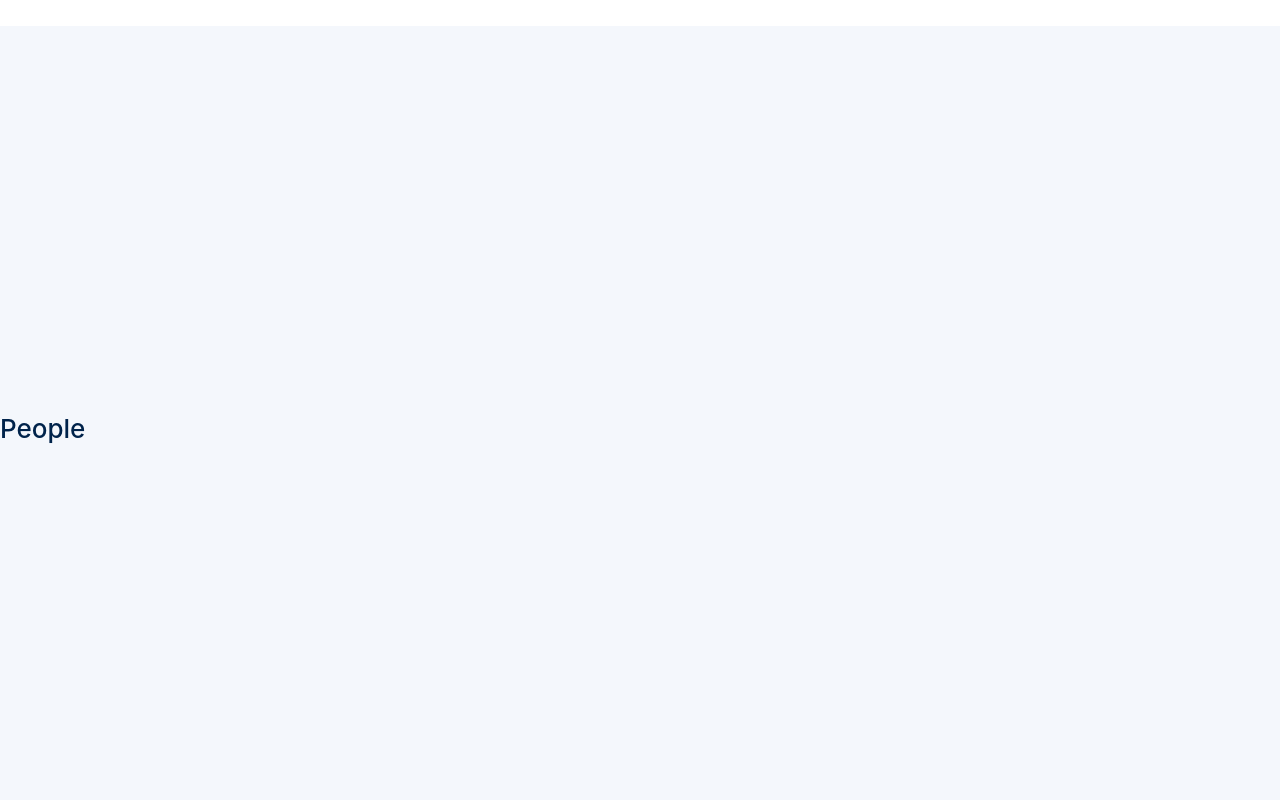
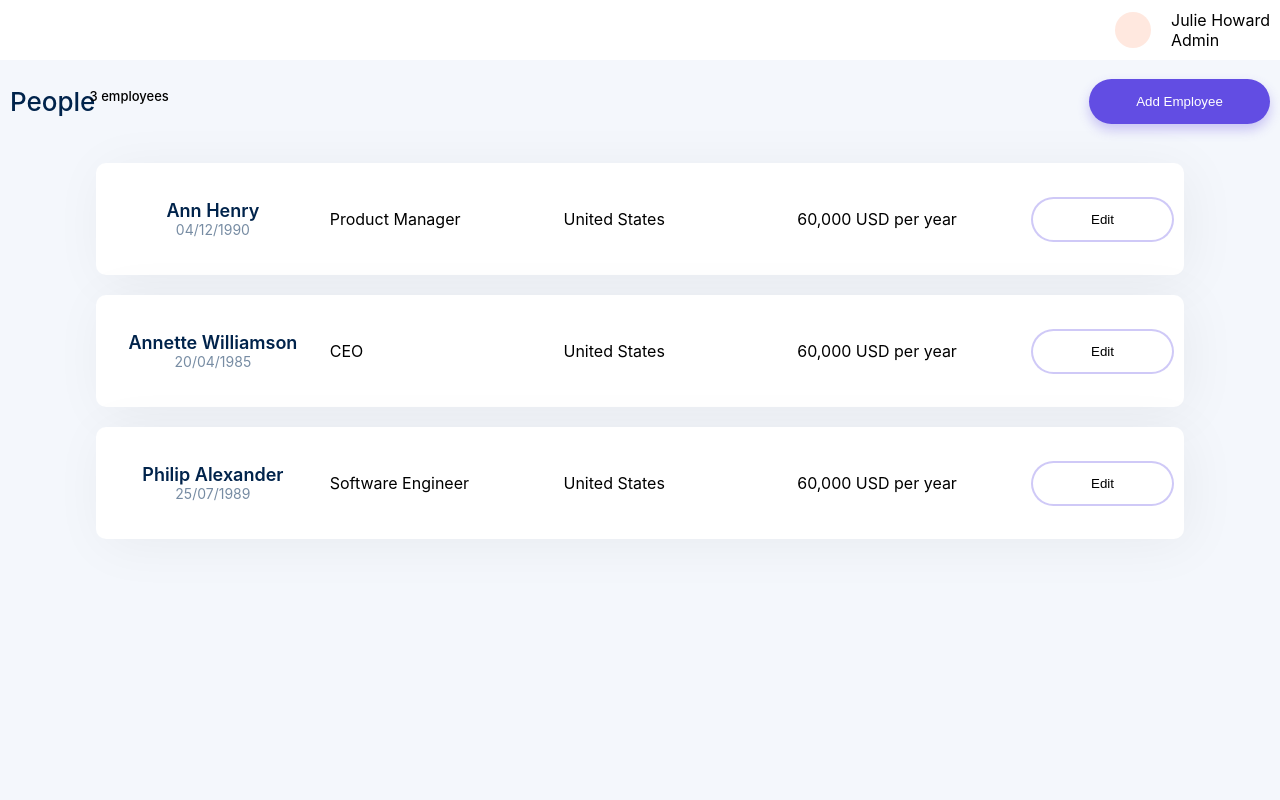
Before and after one commit to sarahpeterson/crud-people-list, a React (Create React App) app: page / in a window 1280 px wide. Shown: the top 800 px of the page. Built offline with nearby package versions, Linux system fonts and the light colour scheme.

Commit message:
very basic design of people page

```diff
--- a/public/index.html
+++ b/public/index.html
@@ -15,6 +15,8 @@
       user's mobile device or desktop. See https://developers.google.com/web/fundamentals/web-app-manifest/
     -->
     <link rel="manifest" href="%PUBLIC_URL%/manifest.json" />
+    <link href="https://fonts.googleapis.com/css2?family=Inter:wght@100&display=swap" rel="stylesheet">
+
     <!--
       Notice the use of %PUBLIC_URL% in the tags above.
       It will be replaced with the URL of the `public` folder during the build.
--- a/src/App.js
+++ b/src/App.js
@@ -8,7 +8,7 @@ function App() {
   const [add, addPerson] = useState(false);
   const [edit, editPerson] = useState(false);
   return (
-    <div style={{ backgroundColor: '#F4F7FC' }}>
+    <div style={{ backgroundColor: '#F4F7FC', height: '200vh' }}>
       <PeopleTable />
     </div>
   );
--- /dev/null
+++ b/src/components/account/index.js
@@ -0,0 +1,54 @@
+import React from 'react';
+
+export default ({ account }) => (
+  <div
+    style={{
+      display: 'flex',
+      justifyContent: 'flex-end',
+      alignItems: 'center',
+      flexDirection: 'row',
+      // position: 'relative',
+      // width: '100%',
+      backgroundColor: '#fff',
+      padding: 10
+    }}
+  >
+    <div
+      style={{
+        // position: 'absolute',
+        // left: 0,
+        // right: 0,
+        // top: 0,
+        // bottom: 0,
+        background: '#FFE8DF',
+        width: 36,
+        height: 36,
+        borderRadius: 36/2
+      }}
+    />
+    <div
+      style={{
+        display: 'flex',
+        flexDirection: 'column',
+        marginLeft: 20
+      }}
+    >
+      <p
+        style={{
+          margin: 0,
+          padding: 0
+        }}
+      >
+        {account.name}
+      </p>
+      <p
+        style={{
+          margin: 0,
+          padding: 0
+        }}
+      >
+        {account.type}
+      </p>
+    </div>
+  </div>
+)
--- a/src/components/common/Button.js
+++ b/src/components/common/Button.js
@@ -1,18 +1,20 @@
 import React from 'react';
 
-export default ({ backgroundColor, text, color }) => (
+export default ({ backgroundColor, text, color, width, border, boxShadow }) => (
   <button
     style={{
-      width: 125,
-      height: 35,
-      borderRadius: 25,
+      width,
+      height: 45,
       borderColor: 'transparent',
       backgroundColor,
       color,
+      border,
+      boxShadow,
       display: 'flex',
       justifyContent: 'center',
       alignItems: 'center',
-      boxShadow: '1px 3px #ccc'
+      // boxShadow: '0px 6px 12px rgba(98, 77, 227, 0.3)',
+      borderRadius: 50
     }}
   >
     <p
--- a/src/components/common/Header.js
+++ b/src/components/common/Header.js
@@ -4,11 +4,11 @@ export default ({ headline, subHeadline }) => (
   <div>
     <p
       style={{
-        fontFmaily: 'Inter',
+        // fontFamily: 'Inter',
         fontStyle: 'normal',
         fontWeight: 500,
         fontSize: 26,
-        lineHeight: 31,
+        // lineHeight: 31,
         color: '#00234B'
       }}
     >
--- a/src/components/peopleTable/index.js
+++ b/src/components/peopleTable/index.js
@@ -2,6 +2,8 @@ import React, { useState } from 'react';
 import Person from '../person';
 import Button from '../common/Button';
 import Header from '../common/Header';
+import Account from '../account';
+import PeopleCount from '../person/peopleCount';
 import {people} from './peopleData';
 
 export default () => {
@@ -13,15 +15,42 @@ export default () => {
   ))
   return (
     <div>
+      <Account
+        account={{ name: 'Julie Howard', type: 'Admin' }}
+      />
+      <div
+        style={{
+          flexDirection: 'row',
+          display: 'flex',
+          alignItems: 'center',
+          justifyContent: 'space-between',
+          marginLeft: 10,
+          marginRight: 10
+        }}
+      >
         <Header
           headline="People"
         />
+        <PeopleCount count={newPeople.length} />
         <Button
           backgroundColor="#624DE3"
-        text="Add People"
+          text="Add Employee"
+          boxShadow="0px 6px 12px rgba(98, 77, 227, 0.3)"
+          border="transparent"
           color="#fff"
+          width={181}
         />
+      </div>
+      <div
+        style={{
+          display: 'flex',
+          justifyContent: 'center',
+          alignItems: 'center',
+          flexDirection: 'column'
+        }}
+      >
       {listPeople}
+      </div>
     </div>
   )
 }
--- a/src/components/peopleTable/peopleData.js
+++ b/src/components/peopleTable/peopleData.js
@@ -4,20 +4,20 @@ export const people = [
     birthday: '04/12/1990',
     title: 'Product Manager',
     country: 'United States',
-    salary: '60,000 USD per year'
+    salary: '60,000 USD'
   },
   {
     name: 'Annette Williamson',
     birthday: '20/04/1985',
     title: 'CEO',
     country: 'United States',
-    salary: '60,000 USD per year'
+    salary: '60,000 USD'
   },
   {
     name: 'Philip Alexander',
     birthday: '25/07/1989',
     title: 'Software Engineer',
     country: 'United States',
-    salary: '60,000 USD per year'
+    salary: '60,000 USD'
   }
 ]
--- a/src/components/person/index.js
+++ b/src/components/person/index.js
@@ -1,47 +1,81 @@
 import React from 'react';
+import Button from '../common/Button';
 
 export default ({ person }) => (
-  <div>
-    <div>
+  <div
+    style={{
+      boxShadow: '6px 6px 54px rgba(0, 0, 0, 0.05)',
+      borderRadius: 10,
+      backgroundColor: '#fff',
+      display: 'flex',
+      flexDirection: 'row',
+      justifyContent: 'center',
+      alignItems: 'center',
+      width: 1078,
+      height: 112,
+      marginTop: 20,
+      paddingRight: 10
+    }}
+  >
+    <div
+      style={{
+        display: 'flex',
+        flexDirection: 'column',
+        justifyContent: 'center',
+        alignItems: 'center',
+        flex: 1
+      }}
+    >
       <p
         style={{
-          fontFamily: 'Inter',
+          // fontFamily: 'Inter',
           fontStyle: 'normal',
           fontWeight: 600,
           fontSize: 18,
-          lineHeight: 22,
-          color: '#00234B'
+          // lineHeight: 22,
+          color: '#00234B',
+          margin: 0,
+          padding: 0
         }}
       >
         {person.name}
       </p>
       <p
         style={{
-          fontFamily: 'Inter',
+          // fontFamily: 'Inter',
           fontStyle: 'normal',
           fontWeight: 'normal',
           fontSize: 14,
-          lineHeight: 22,
-          color: '#778CA3'
+          // lineHeight: 22,
+          color: '#778CA3',
+          margin: 0,
+          padding: 0
         }}
       >
-        {person.bday}
+        {person.birthday}
       </p>
     </div>
-    <div>
+    <div
+      style={{ flex: 1 }}
+    >
       <p>
         {person.title}
       </p>
     </div>
-    <div>
+    <div
+      style={{ flex: 1 }}
+    >
       <p>
         {person.country}
       </p>
     </div>
-    <div>
+    <div
+      style={{ flex: 1 }}
+    >
       <p>
         {person.salary} per year
       </p>
     </div>
+    <Button text="Edit" backgroundColor="#fff" border="2px solid rgba(98, 77, 227, 0.3)" width={143} />
   </div>
 )
--- /dev/null
+++ b/src/components/person/peopleCount.js
@@ -0,0 +1,26 @@
+import React from 'react';
+
+export default ({ count }) => (
+  <div
+    style={{
+      display: 'flex',
+      justifyContent: 'flex-start',
+      alignItems: 'center',
+      position: 'absolute',
+      left: '7%',
+      top: '11%'
+    }}
+  >
+    <p
+      style={{
+        margin: 0,
+        padding: 0,
+        fontWeight: 500,
+        fontStyle: 'normal',
+        fontSize: 13,
+      }}
+    >
+      {count} employees
+    </p>
+  </div>
+)
```
Lines whose indentation alone changed are shown as unchanged.
